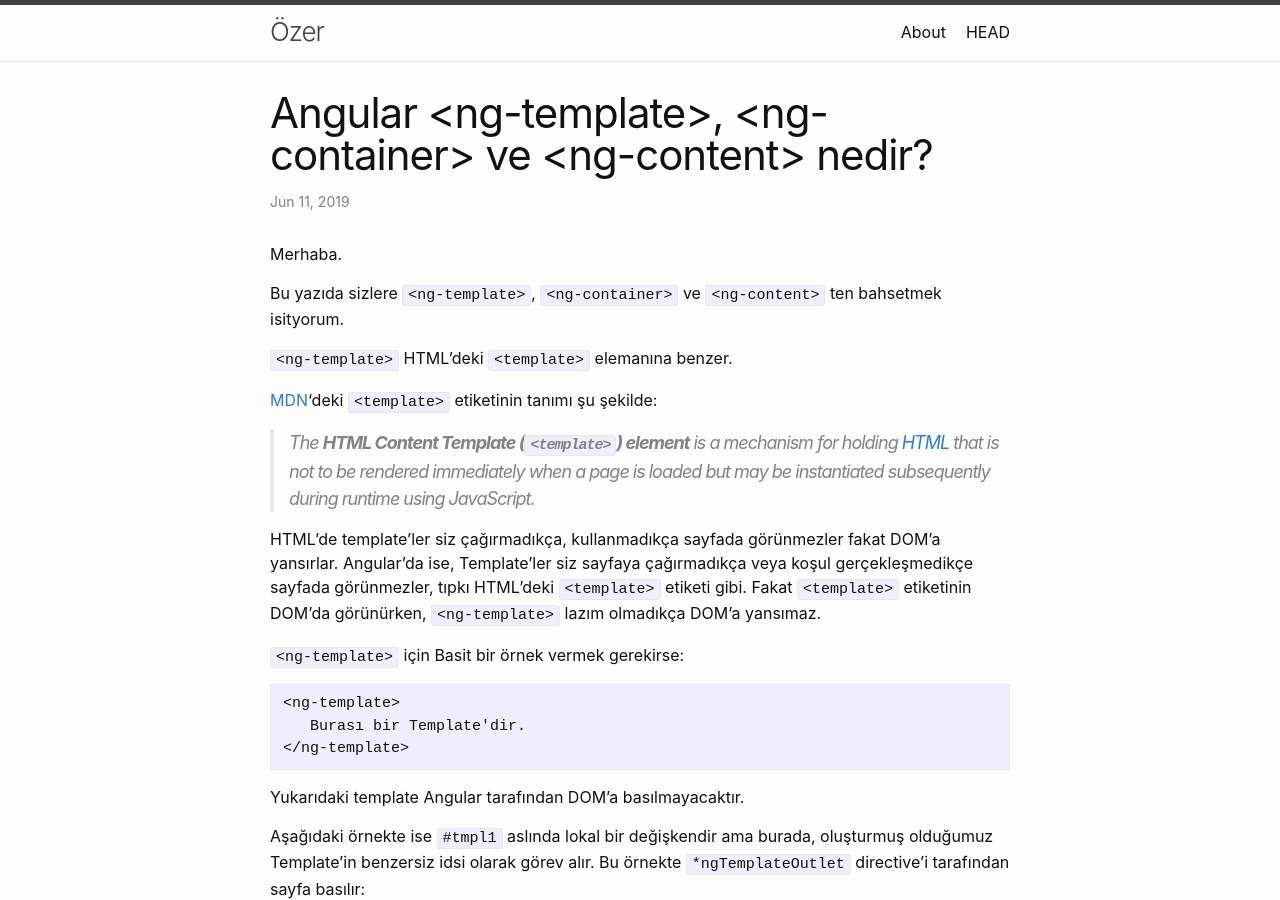
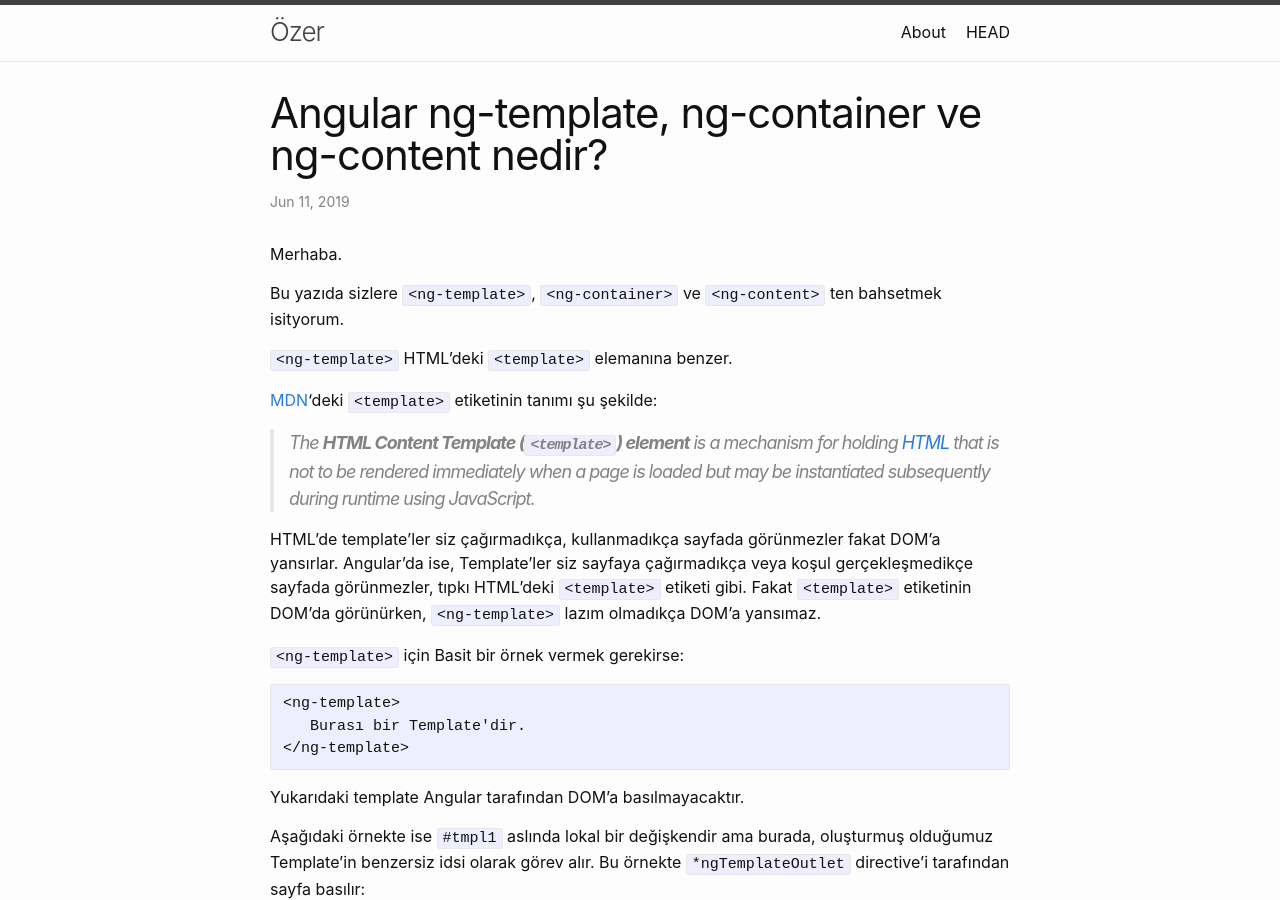
Before and after one commit to ozergul/ozergul.github.io, a Jekyll site: the page built from _posts/2019-06-11-angular-ng-template-ng-container-ng-content.md, in a window 1280 px wide and 900 px high. Built offline with Jekyll 4.4.1, drawn with Linux system fonts in a browser that asks for light colours; part of the change alters nothing that is shown.

```diff
--- a/_posts/2019-06-11-angular-ng-template-ng-container-ng-content.md
+++ b/_posts/2019-06-11-angular-ng-template-ng-container-ng-content.md
@@ -1,7 +1,7 @@
 ---
 
 layout:  post
-title:  Angular <ng-template>, <ng-container> ve <ng-content> nedir?
+title:  Angular ng-template, ng-container ve ng-content nedir?
 categories: Angular
 ---
 
@@ -104,5 +104,7 @@ Bu yazılar wrapper içinde görünecektir.
 
 Kaynaklar:
 [http://nataliesmith.ca/blog/ngtemplate-ngcontainer-ngcontent](http://nataliesmith.ca/blog/ngtemplate-ngcontainer-ngcontent)
+
 [https://blog.angular-university.io/angular-ng-template-ng-container-ngtemplateoutlet/](https://blog.angular-university.io/angular-ng-template-ng-container-ngtemplateoutlet/)
+
 [https://angular.io/api/common/NgTemplateOutlet#description](https://angular.io/api/common/NgTemplateOutlet#description)
```
